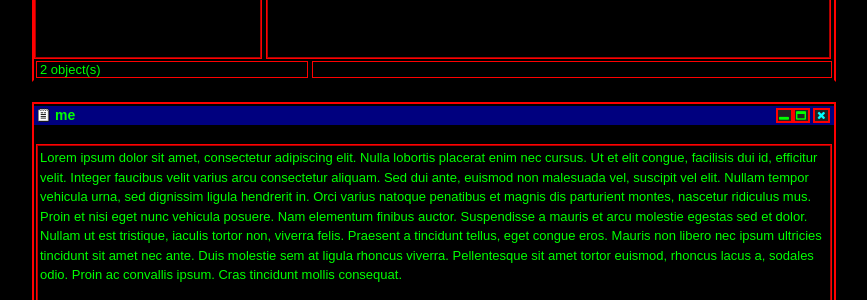
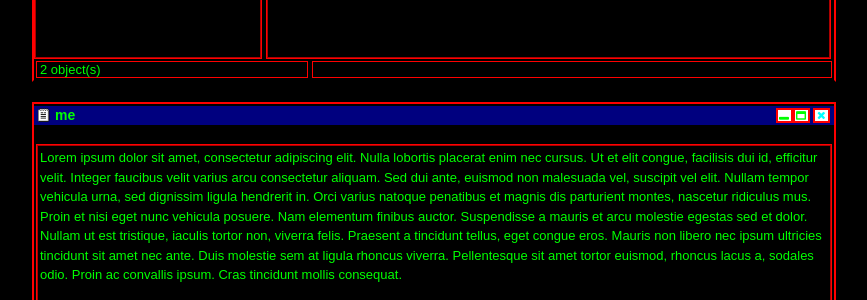
Before and after one commit to FallenAngle/fallenangle.github.io, a Jekyll site: the page built from me/index.md, in a window 1280 px wide. Shown: the part 157-457 px from the top of the page, without its empty margins (206-1073 px from the left). Built offline with Jekyll 4.4.1, drawn with Linux system fonts in a browser that asks for light colours.

Commit message:
Mr Hyde was here …

```diff
--- a/_sass/_main.scss
+++ b/_sass/_main.scss
@@ -41,7 +41,7 @@
 	}
 
 	.btn {
-		background: #222;
+		background: #fff;
 		width: 13px;
 		height: 11px;
 		float: right;
@@ -282,7 +282,7 @@
 	}
 }
 .hljs {
-	background: #ff0;
+	background: #030;
 }
 .footer {
 	font-size: 12px;
```
